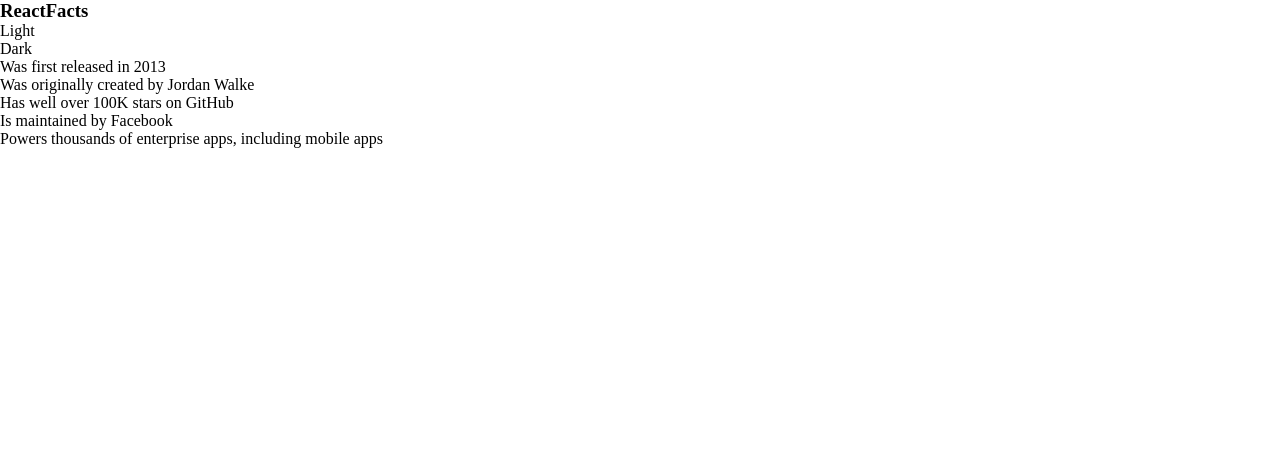
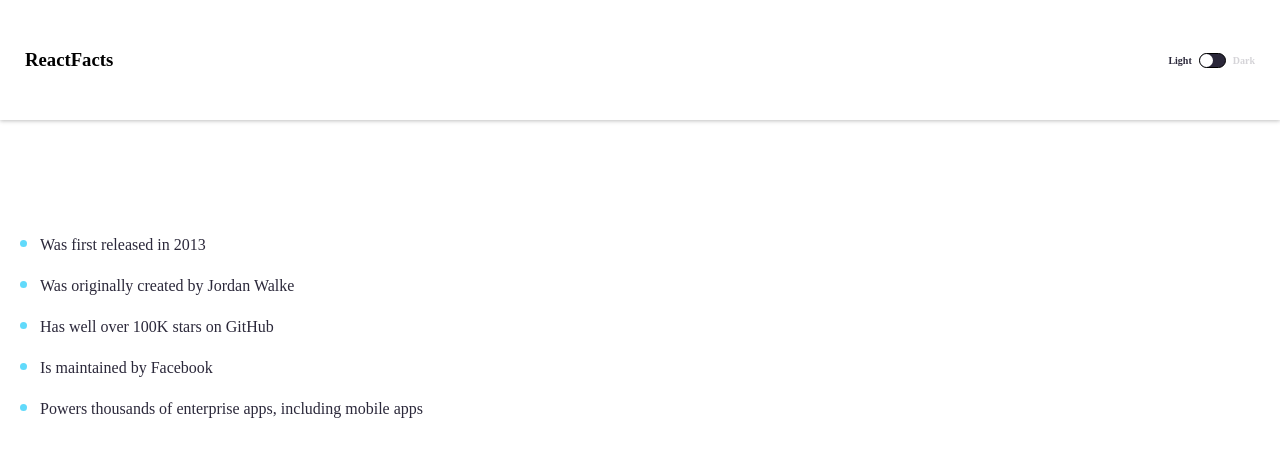
Before and after one commit to Katiasun/Add-Light-Dark-modes-to-ReactFacts-site, a React (Create React App) app: page / in a window 1280 px wide. Shown: the top 456 px of the page. Built offline with nearby package versions, Linux system fonts and the light colour scheme.

Commit message:
add styles

```diff
--- a/src/App.js
+++ b/src/App.js
@@ -1,4 +1,5 @@
 import React, { useState } from "react";
+// import "./index.css";
 import Navbar from "./components/Navbar";
 import Main from "./components/Main";
 
@@ -9,7 +10,7 @@
     setIsDarkMode((prevDarkMode) => !prevDarkMode);
   }
   return (
-    <div className="App">
+    <div className="container">
       <Navbar darkMode={isDarkMode} togglDarkMode={toggleMode} />
       <Main darkMode={isDarkMode} />
     </div>
--- a/src/index.css
+++ b/src/index.css
@@ -3,3 +3,119 @@
   padding: 0;
   box-sizing: border-boxgit push -u origin;
 }
+.container {
+  display: flex;
+  flex-direction: column;
+  height: 100vh;
+}
+
+/* NAV styles */
+
+nav {
+  display: flex;
+  align-items: center;
+  justify-content: space-between;
+  background-color: #ffffff;
+  padding: 30px 25px;
+  height: 60px;
+  box-shadow: 0px 1px 4px rgba(0, 0, 0, 0.25);
+  z-index: 1;
+}
+nav .dark {
+  background-color: #21222a;
+}
+.nav--logo_icon {
+  width: 30px;
+  margin-right: 10px;
+}
+.nav--logo_text {
+  color: #61dafb;
+  margin-right: auto;
+}
+.nav--title {
+  color: #deebf8;
+}
+.toggler {
+  display: flex;
+  align-items: center;
+}
+.toggler p {
+  font-size: 0.625rem;
+  font-weight: 600;
+}
+.toggler--slider {
+  width: 25px;
+  height: 13px;
+  background-color: #2b283a;
+  border-radius: 2rem;
+  margin-inline: 7px;
+  cursor: pointer;
+  display: flex;
+  justify-content: flex-start;
+  align-items: center;
+  border: 1px solid black;
+  box-sizing: content-box;
+}
+nav.dark .toggler--slider {
+  border-color: white;
+  background-color: #f5f5f5;
+}
+
+.toggler--slider--circle {
+  height: 13px;
+  width: 13px;
+  background-color: white;
+  border-radius: 50%;
+}
+nav.dark .toggler--slider--circle {
+  background-color: black;
+}
+.toggler--light {
+  color: #2b283a;
+}
+nav.dark .toggler--light {
+  color: #918e9b;
+}
+.toggler--dark {
+  color: #d5d4d8;
+}
+nav.dark .toggler-dark {
+  color: #ffffff;
+}
+nav.dark .toggler--slider {
+  justify-content: flex-end;
+}
+
+/* MAIN styles */
+main {
+  padding: 57px 40px;
+  /* background-image: url("./images/react-icon-light.png"); */
+  background-repeat: no-repeat;
+  background-position: right center;
+  flex: 1 1 auto;
+  background-color: white;
+  color: #2b283a;
+}
+
+main.dark {
+  /* background-image: url("./images/react-icon-dark.png"); */
+  background-color: #282d35;
+  color: white;
+}
+.main--title {
+  margin: 0;
+  font-size: 39px;
+  letter-spacing: -0.05em;
+}
+.main--facts {
+  margin-top: 46px;
+  max-width: 400px;
+}
+.main--facts > li {
+  line-height: 19px;
+  padding-block: 10px;
+}
+.main--facts > li::marker {
+  font-size: 1.4rem;
+  color: #61dafb;
+}
```
